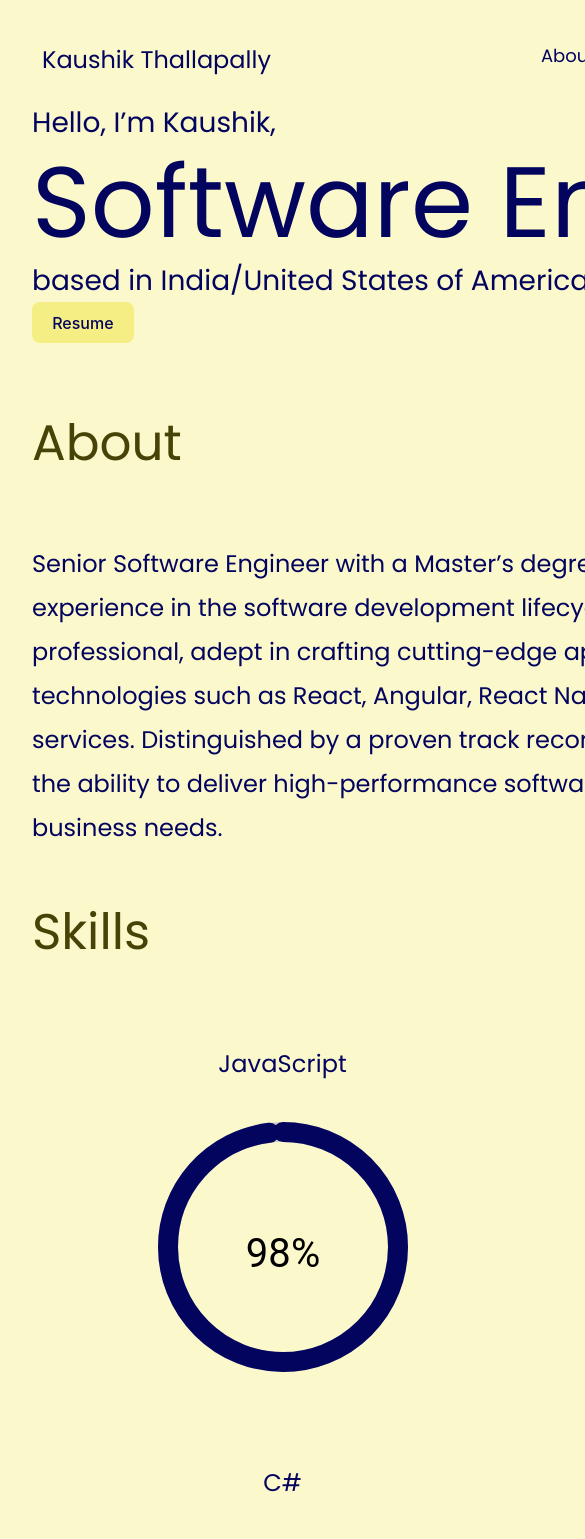
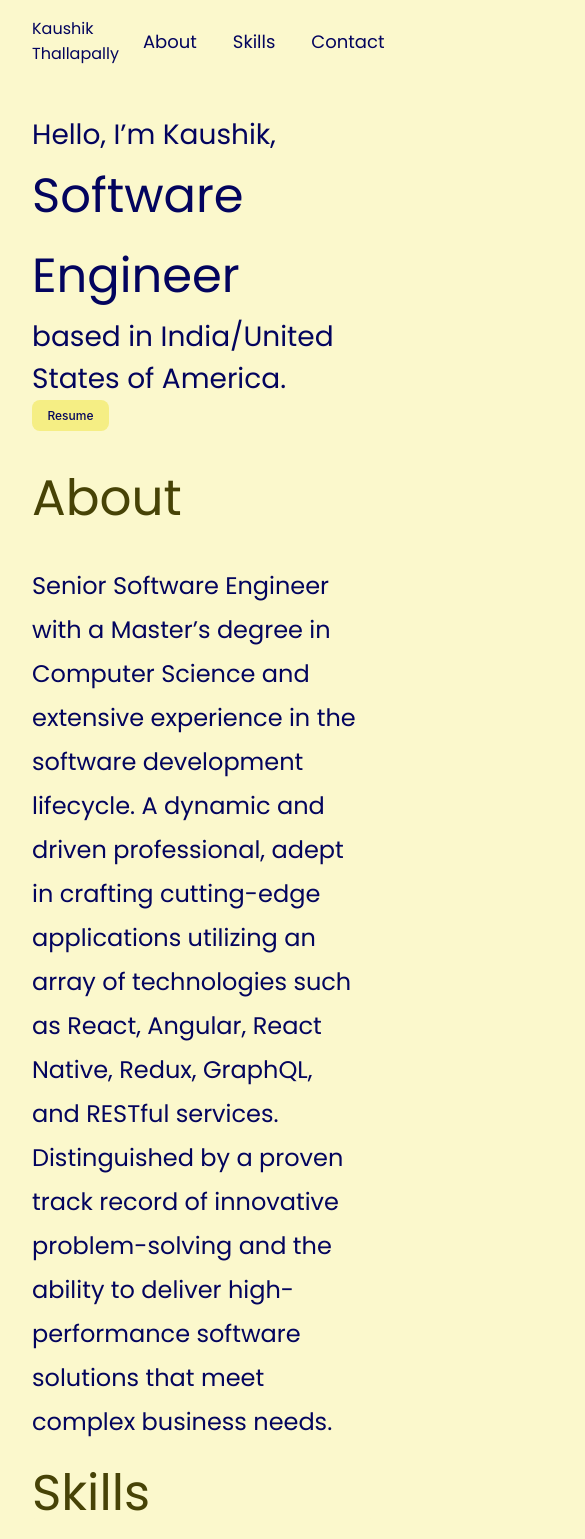
Before and after one commit to kaushik1094/kaushik-personal-portfolio, a React (Vite) app: page / in a window 390 px wide. Shown: the top 1539 px of the page, 585 px wide, since content can reach past the window. Built offline with nearby package versions, Linux system fonts and the light colour scheme.

Commit message:
making the website responsive

```diff
--- a/src/App.css
+++ b/src/App.css
@@ -1,10 +1,15 @@
 /* @import "/node_modules/@fortawesome/fontawesome-free/css/all.min.css"; */
 
 #root {
-  max-width: 1280px;
+  width: 100%;
+}
+
+.body-div {
+  /* max-width: 1280px; */
   margin: 0 auto;
   padding: 2rem;
   text-align: left;
+  font-size: 12px;
 }
 
 .logo {
@@ -30,7 +35,7 @@
 .profession {
   text-align: left;
   color: #03045e;
-  font-size: 100px;
+  font-size: 5rem;
   font-family: Poppins;
   font-weight: 800;
   line-height: 116px;
@@ -86,12 +91,22 @@
 }
 
 .header {
-  display: flex;
+  /* display: flex;
   justify-content: space-between;
   height: 50px;
   padding: 10px;
   position: sticky;
+  top: 0; */
+  display: grid;
+  grid-template-columns: 1fr 1fr 1fr;
+  grid-template-rows: 1fr;
+  grid-column-gap: 0px;
+  grid-row-gap: 0px;
+  align-items: center;
+  position: sticky;
   top: 0;
+  height: 50px;
+  padding: 1rem 2rem;
 }
 a:hover {
   cursor: pointer;
@@ -102,11 +117,14 @@ a:hover {
   font-size: 18px;
   font-style: normal;
   font-weight: 400;
+  margin-right: 36px;
   line-height: normal;
 }
 .header-background {
   background-color: #f9f4a7;
   box-shadow: 0 -6px 10px 5px rgba(5, 5, 5, 0.5);
+  width: 100%;
+  /* height: 25px; */
 }
 .header-title {
   color: var(--Dark-Blue, #03045e);
@@ -119,8 +137,9 @@ a:hover {
 
 .header-links {
   display: flex;
-  justify-content: space-between;
-  flex-grow: 0.1;
+  /* margin-right: 36px; */
+  /* justify-content: space-between;
+  flex-grow: 0.1; */
 }
 
 .skills {
@@ -175,6 +194,37 @@ a:hover {
     animation: logo-spin infinite 20s linear;
   }
 }
+@media (max-width: 1000px) {
+  /* … */
+  .contact-body {
+    display: inline-block;
+    /* justify-content: space-between; */
+  }
+  .contact-body > div {
+    padding-top: 10px;
+  }
+  .about-title {
+    line-height: 50px;
+  }
+  #contact-form input {
+    width: 80vw;
+  }
+}
+@media (max-width: 600px) {
+  /* … */
+  .profession {
+    font-size: 3rem;
+    line-height: 80px;
+  }
+
+  .header-title {
+    font-size: 16px;
+    padding-right: 24px;
+  }
+  .contact-body > svg {
+    width: 75vw;
+  }
+}
 
 .card {
   padding: 2em;
--- a/src/components/About/Skills.jsx
+++ b/src/components/About/Skills.jsx
@@ -29,7 +29,7 @@ const skills = {
 };
 export default function Skills() {
   return (
-    <div id="skills">
+    <div>
       <Box sx={{ flexGrow: 1 }}>
         <Grid
           container
@@ -37,7 +37,7 @@ export default function Skills() {
           columns={{ xs: 4, sm: 8, md: 12 }}
         >
           {skills.languages.map((lan, index) => (
-            <Grid item xs={2} sm={4} md={4} key={index}>
+            <Grid item xs={"auto"} sm={4} md={4} key={index}>
               <Item>
                 <CircularProgress
                   size={250}
@@ -50,7 +50,7 @@ export default function Skills() {
             </Grid>
           ))}
           {skills.frameworks.map((lan, index) => (
-            <Grid item xs={2} sm={4} md={4} key={index}>
+            <Grid item xs={"auto"} sm={4} md={4} key={index}>
               <Item>
                 <CircularProgress
                   size={250}
--- a/src/components/About/index.jsx
+++ b/src/components/About/index.jsx
@@ -12,7 +12,9 @@ export default function About() {
         record of innovative problem-solving and the ability to deliver
         high-performance software solutions that meet complex business needs.
       </p>
-      <div className="about-title">Skills</div>
+      <div className="about-title" id="skills">
+        Skills
+      </div>
       {/* <div className="skills">
         <CircularProgress
           size={250}
```
